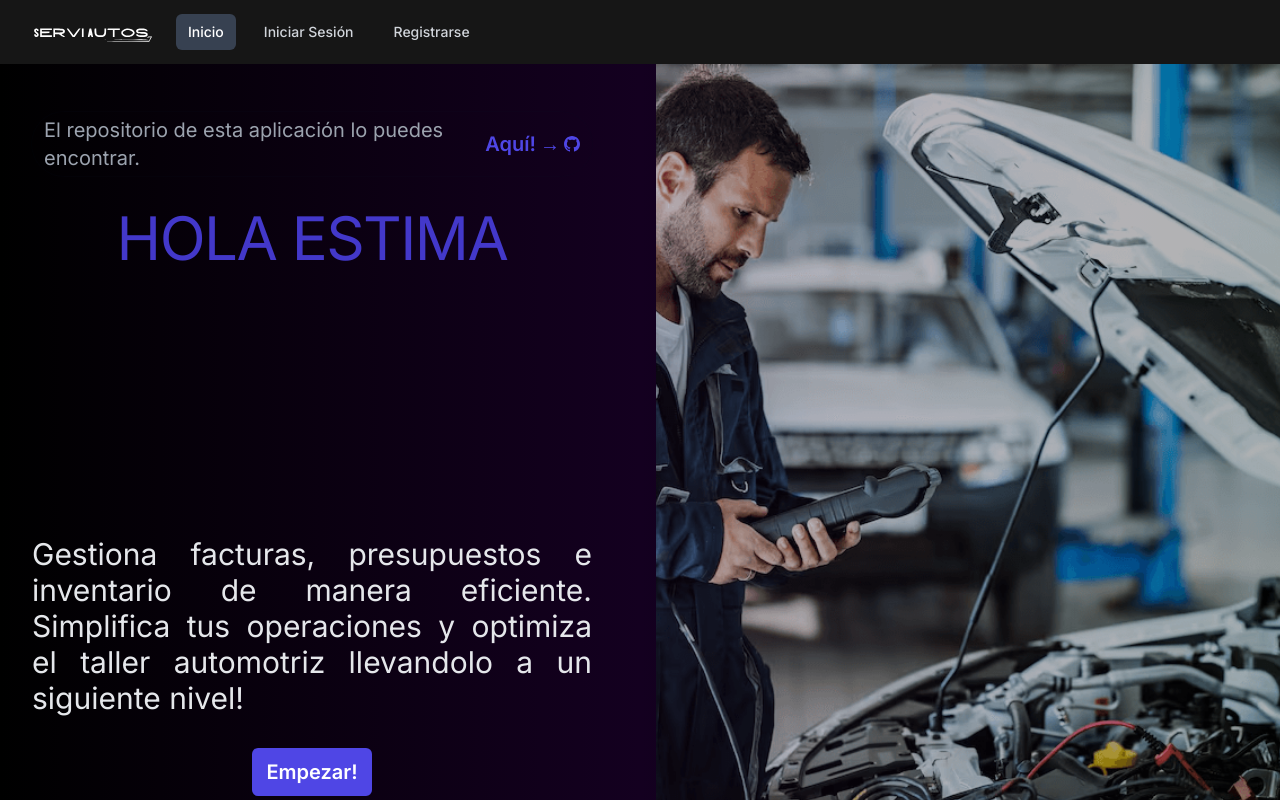
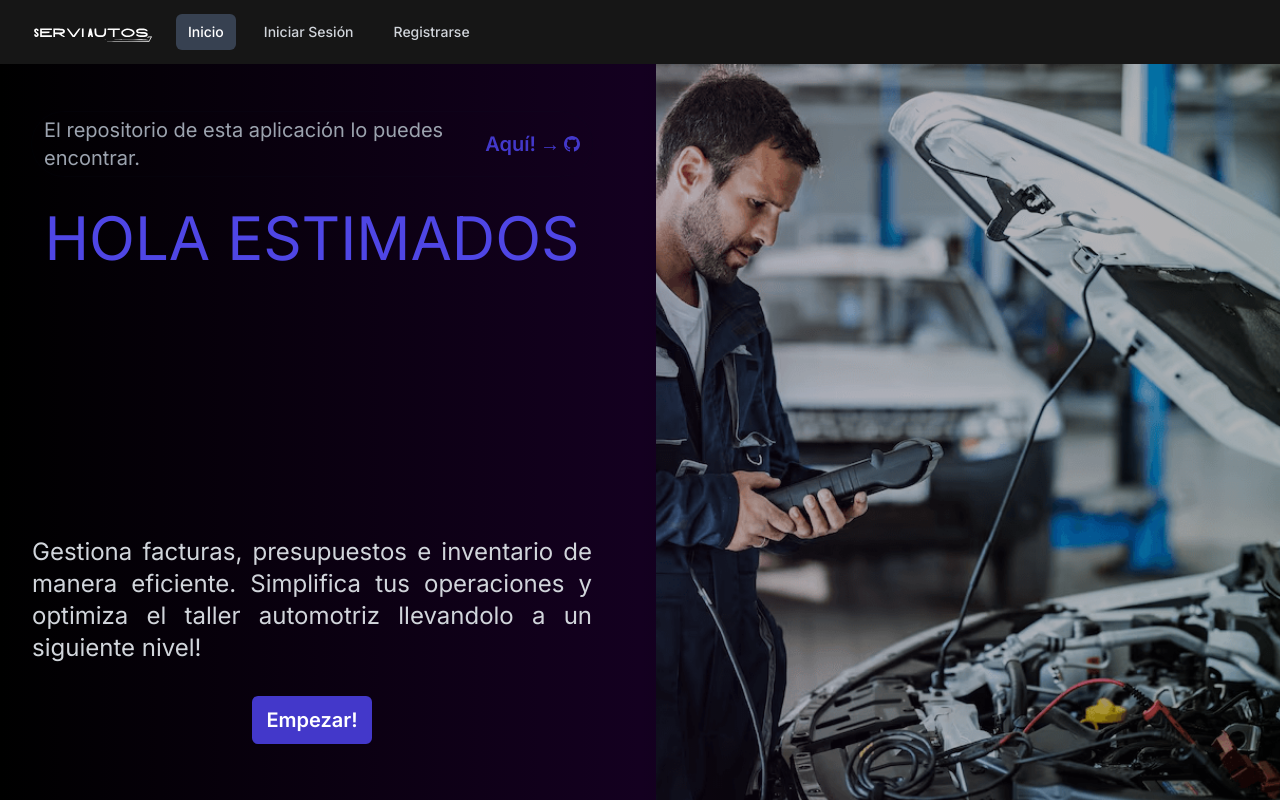
Before and after one commit to Josubaze/servi-autos, a Next.js app: page / in a window 1280 px wide. Shown: the top 800 px of the page. Built offline with nearby package versions, Linux system fonts and the light colour scheme; no server answers.

Commit message:
storehouse not separate

```diff
--- a/src/components/Hero/Hero.tsx
+++ b/src/components/Hero/Hero.tsx
@@ -14,7 +14,7 @@ export const Hero = () => {
             <div className="justify-center mb-8 flex">
               <div className="flex rounded-full px-3 py-1 text-sm leading-6 text-gray-400 ring-1 ring-gray-900/10 hover:ring-gray-900/20 md:text-md xl:text-xl">
                 El repositorio de esta aplicación lo puedes encontrar.{' '}
-                <a href="https://github.com/Josubaze/servi-autos" className="flex gap-1 justify-center items-center font-semibold text-indigo-600 hover:text-indigo-400 cursor-pointer">
+                <a href="https://github.com/Josubaze/servi-autos" className="flex gap-1 justify-center items-center font-semibold text-indigo-700 hover:text-gray-200 cursor-pointer">
                   <span aria-hidden="true" />
                   Aquí! <span aria-hidden="true">&rarr;</span>
                   <svg
@@ -32,10 +32,7 @@ export const Hero = () => {
               <div className='min-h-52 mx-auto sm:min-h-80'>
                 <Typewriter words={words}></Typewriter>
               </div>
-              {/* <h1 className="text-4xl  text-center font-bold tracking-tight text-indigo-700 md:text-6xl xl:text-7xl">
-                Aplicación de Automatización de los Servicios en la Empresa Automotriz ServiAutos Baez
-              </h1> */}
-              <p className="mt-2 text-lg leading-8 text-gray-200 text-justify md:text-2xl xl:text-3xl">
+              <p className="mt-2 text-lg leading-8 text-gray-300 text-justify md:text-2xl">
                 Gestiona facturas, presupuestos e inventario de manera eficiente.
                 Simplifica tus operaciones y optimiza el taller automotriz llevandolo a un siguiente nivel!
               </p>
@@ -51,7 +48,7 @@ export const Hero = () => {
               <div className="py-8 flex items-center justify-center">
                 <a
                   href="/signup"
-                  className="rounded-md bg-indigo-600 px-3.5 py-2.5 text-md font-semibold text-white shadow-sm hover:bg-indigo-500 focus-visible:outline focus-visible:outline-2 focus-visible:outline-offset-2 focus-visible:outline-indigo-600 lg:text-xl"
+                  className="rounded-md bg-indigo-700 px-3.5 py-2.5 text-md font-semibold text-white shadow-sm hover:bg-indigo-800 focus-visible:outline focus-visible:outline-2 focus-visible:outline-offset-2 focus-visible:outline-indigo-600 lg:text-xl"
                 >
                   Empezar!
                 </a>
--- a/src/components/Typewriter/Typewriter.tsx
+++ b/src/components/Typewriter/Typewriter.tsx
@@ -43,7 +43,7 @@ export const Typewriter = ({ words }: any) => {
     return () => clearTimeout(timer);
   }, [text, isDeleting, speed, words, currentWordIndex, hasCompleted]);
 
-  return <h1 className="text-3xl text-center  tracking-tight text-indigo-700 md:text-6xl xl:text-6xl">{text}</h1>;
+  return <h1 className="text-3xl text-center text-indigo-600 md:text-6xl">{text}</h1>;
 };
 
 export default Typewriter;
```
